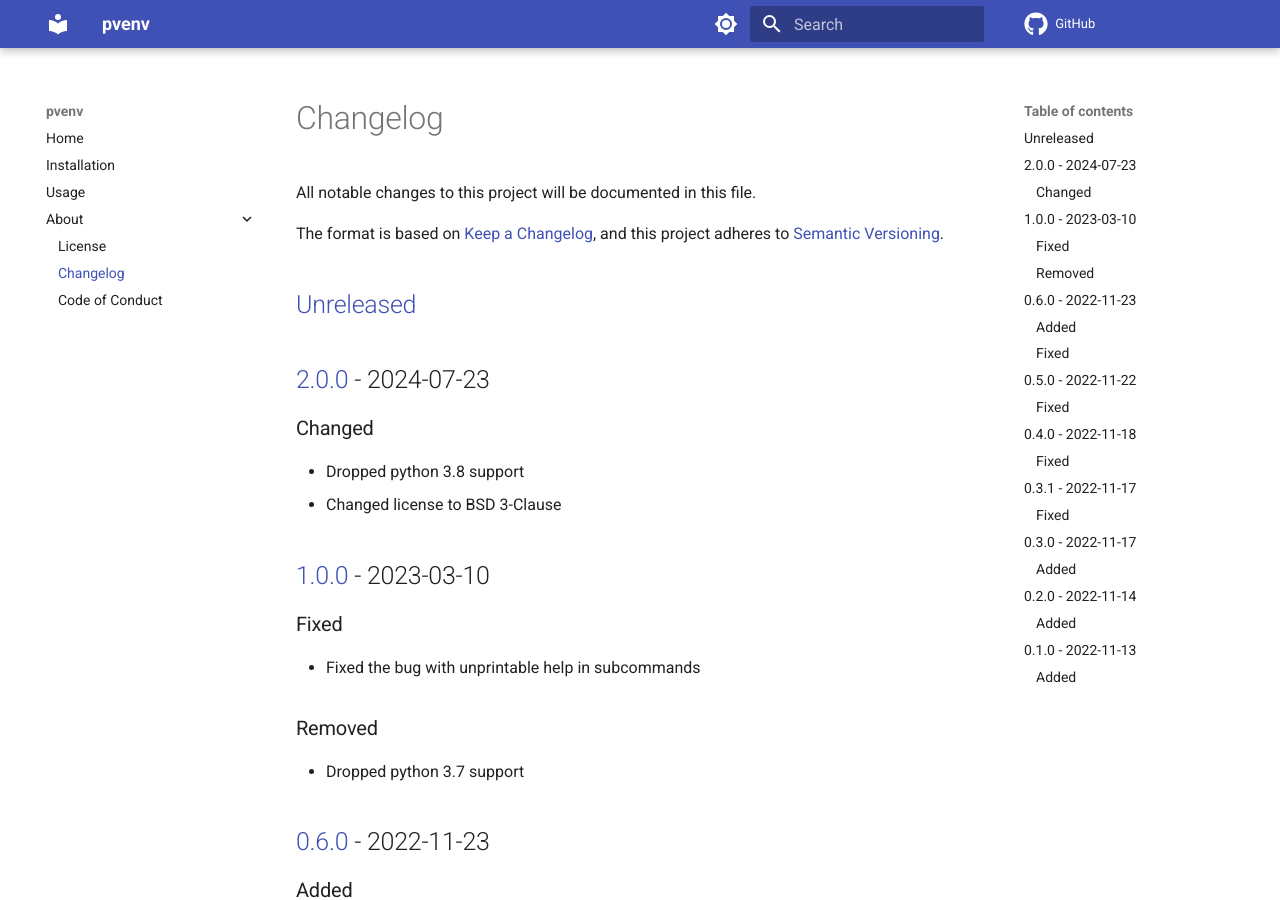
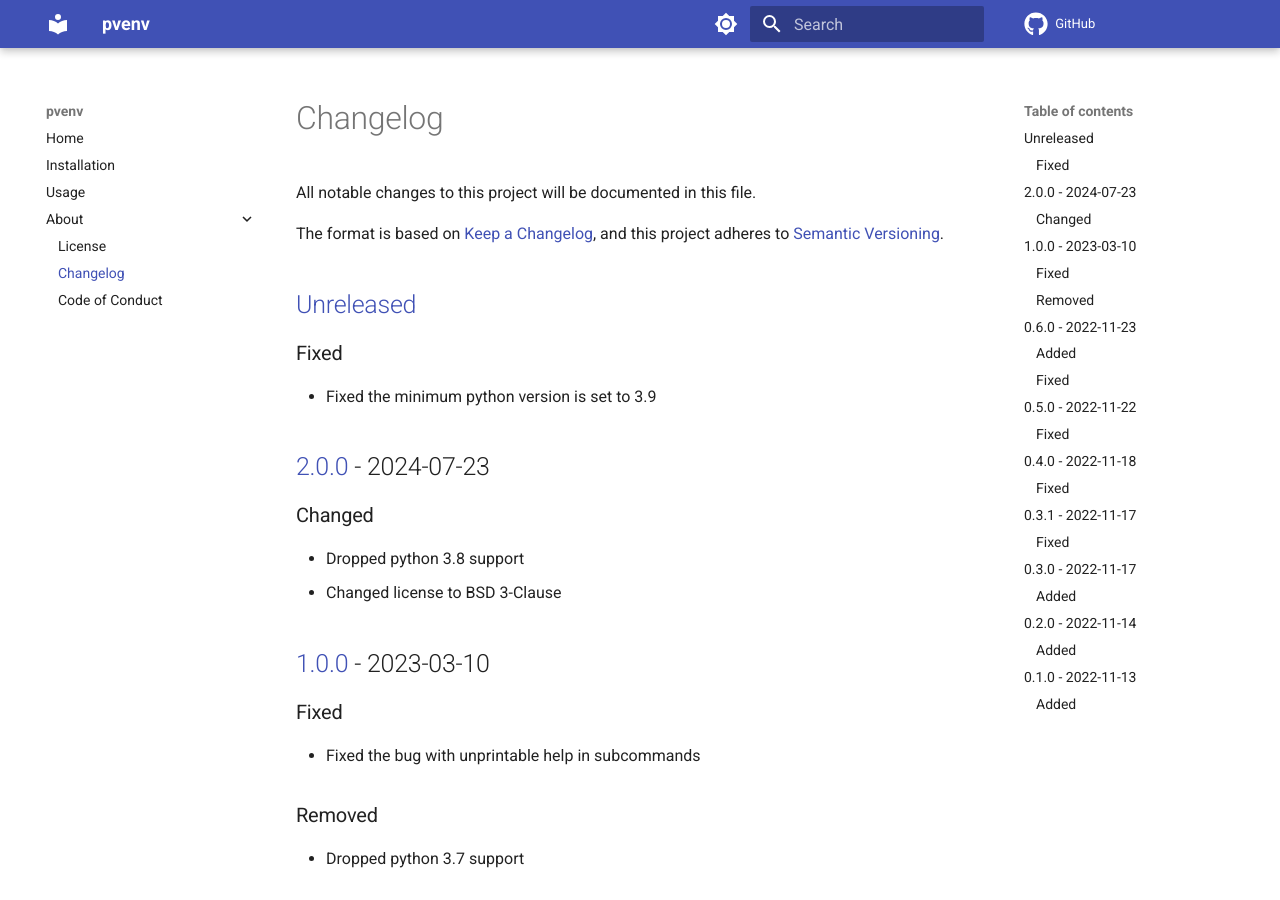
Before and after one commit to spapanik/pvenv, an MkDocs documentation site: the page built from docs/CHANGELOG.md, in a window 1280 px wide and 900 px high. Built offline with MkDocs 1.6.1 and Material for MkDocs 9.7.7, drawn with Linux system fonts in a browser that asks for light colours; comment, search, counter and statistics services are not loaded.

Commit message:
🐛 Fix the minimum python version

```diff
--- a/docs/CHANGELOG.md
+++ b/docs/CHANGELOG.md
@@ -5,6 +5,10 @@ All notable changes to this project will be documented in this file.
 The format is based on [Keep a Changelog], and this project adheres to [Semantic Versioning].
 
 ## [Unreleased]
+
+### Fixed
+
+-   Fixed the minimum python version is set to 3.9
 
 ## [2.0.0] - 2024-07-23
 
--- a/pyproject.toml
+++ b/pyproject.toml
@@ -27,7 +27,7 @@ classifiers = [
     "Topic :: Software Development :: User Interfaces",
 ]
 
-requires-python = ">=3.11"
+requires-python = ">=3.9"
 dependencies = [
     "dj_settings~=5.0",
 ]
```
